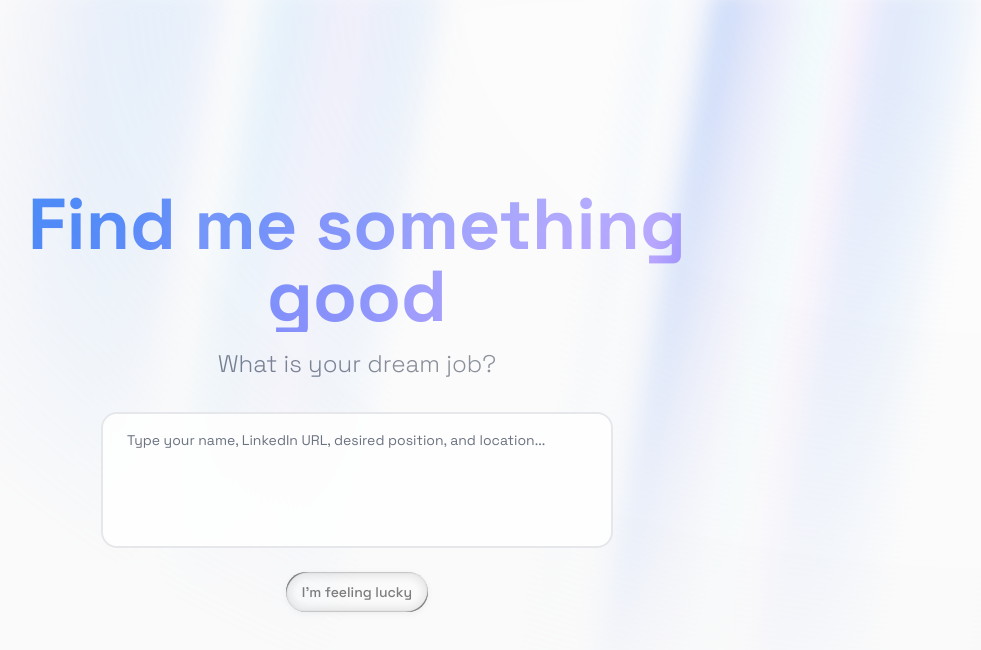
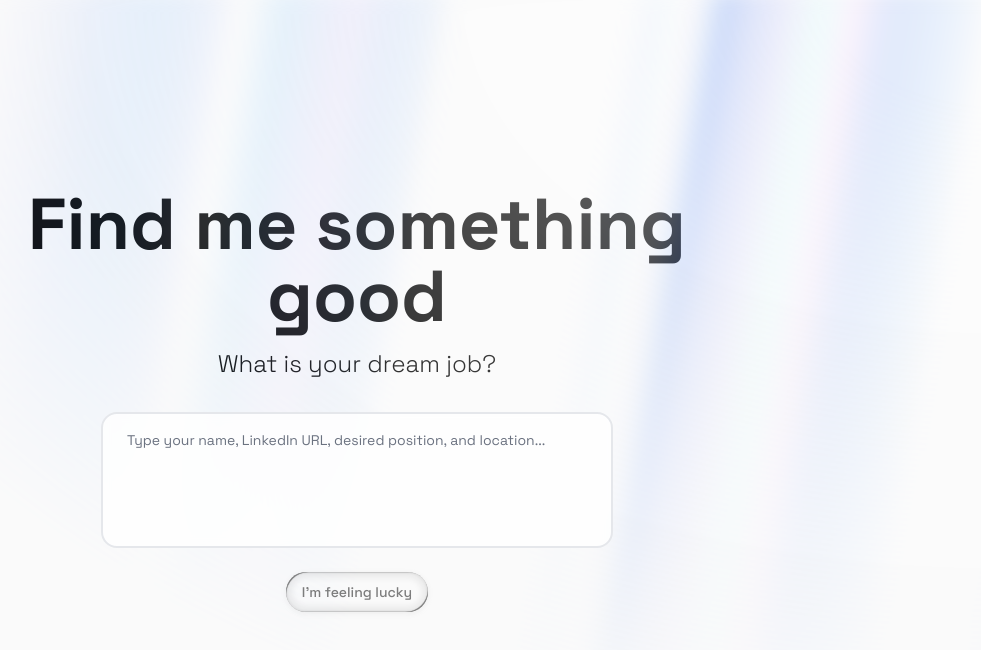
Before and after one commit to clintonjorge/do-i-match, a React (Vite) app: page / in a window 1280 px wide. Shown: the top 650 px of the page, without its empty margins (283-1264 px from the left). Built offline with nearby package versions, Linux system fonts and the light colour scheme; the HTML template or start-up script is replaced by a standard one.

Commit message:
Refactor: Update hero font color

```diff
--- a/src/components/job-discovery/JobDiscoveryForm.tsx
+++ b/src/components/job-discovery/JobDiscoveryForm.tsx
@@ -45,7 +45,7 @@ export const JobDiscoveryForm = ({
         onClick={onSubmit}
         disabled={state === "processing" || !inputValue.trim()}
         size="lg"
-        className="px-12 group text-black"
+        className="px-12 group text-black font-space"
       >
         {state === "processing" ? "Thinking..." : "I'm feeling lucky"}
       </LiquidButton>
--- a/src/components/job-discovery/JobDiscoveryHero.tsx
+++ b/src/components/job-discovery/JobDiscoveryHero.tsx
@@ -5,10 +5,10 @@ interface JobDiscoveryHeroProps {
 export const JobDiscoveryHero = ({ className }: JobDiscoveryHeroProps) => {
   return (
     <div className={`space-y-4 ${className || ""}`}>
-      <h1 className="text-5xl md:text-7xl font-bold font-space bg-gradient-primary bg-clip-text text-transparent leading-tight">
+      <h1 className="text-5xl md:text-7xl font-bold font-space text-black leading-tight">
         Find me something good
       </h1>
-      <p className="text-xl md:text-2xl font-space font-light text-muted-foreground">
+      <p className="text-xl md:text-2xl font-space font-light text-black">
         What is your dream job?
       </p>
     </div>
--- a/src/index.css
+++ b/src/index.css
@@ -86,7 +86,7 @@ All colors MUST be HSL.
   }
 
   body {
-    @apply bg-background text-foreground font-space;
+    @apply bg-background text-foreground font-sans;
   }
 }
 
--- a/tailwind.config.ts
+++ b/tailwind.config.ts
@@ -17,6 +17,7 @@ export default {
     },
     extend: {
       fontFamily: {
+        'sans': ['ui-sans-serif', 'system-ui', 'sans-serif', '"Apple Color Emoji"', '"Segoe UI Emoji"', '"Segoe UI Symbol"', '"Noto Color Emoji"'],
         'space': ['Space Grotesk', 'system-ui', 'sans-serif'],
       },
       colors: {
```
